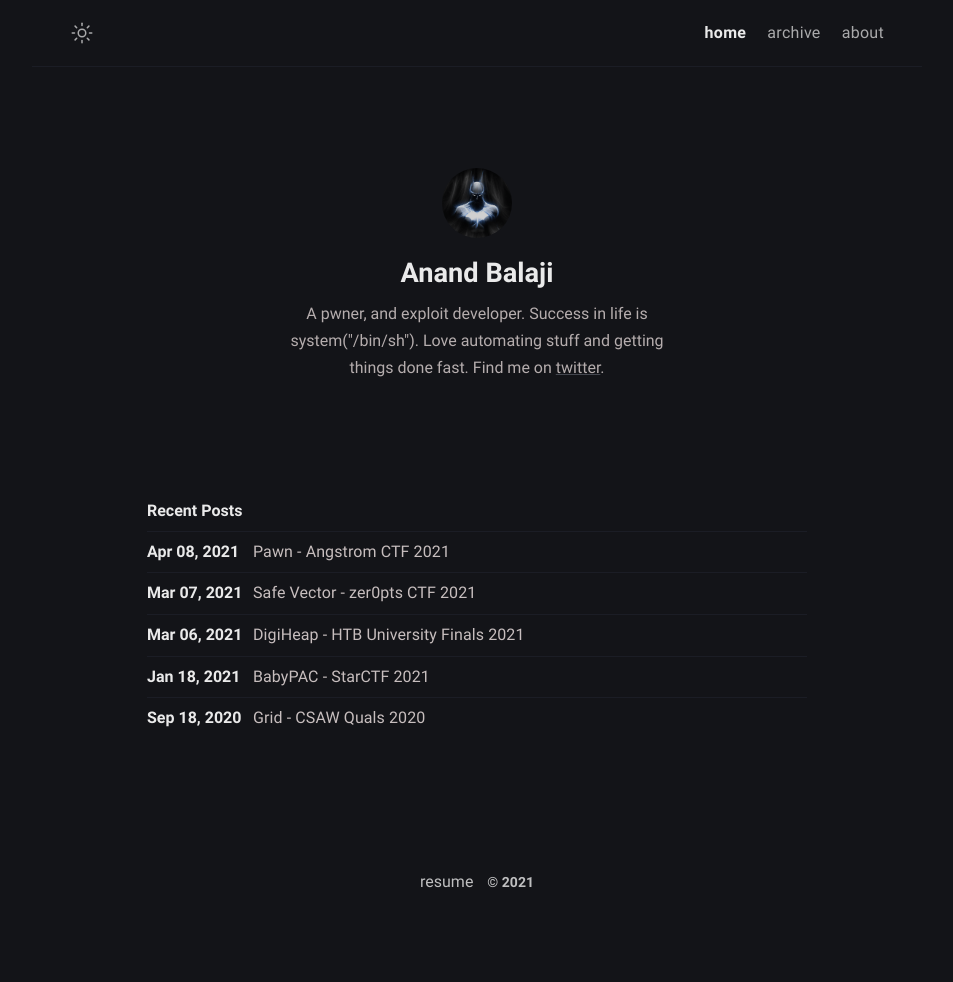
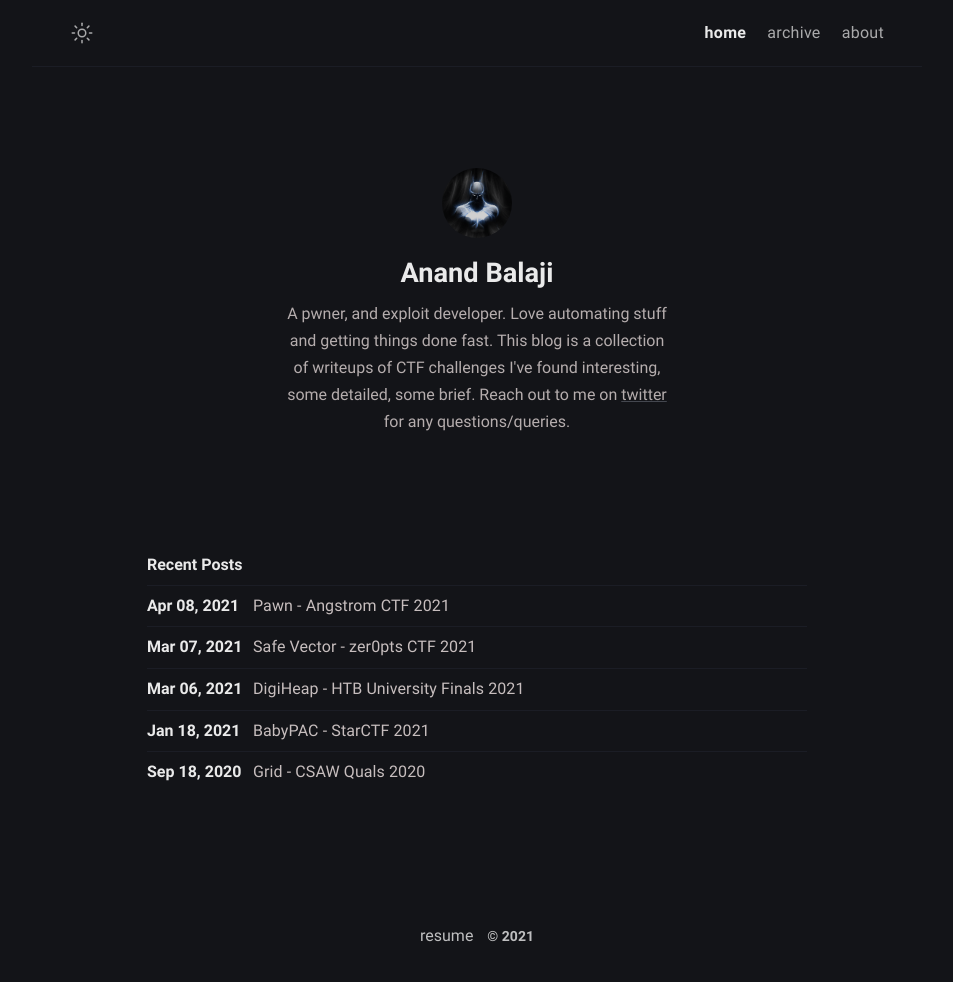
Before and after one commit to d4rk-kn1gh7/d4rk-kn1gh7.github.io, a Jekyll site: the page built from index.md, in a window 1280 px wide. Shown: the whole page, without its empty margins (163-1116 px from the left). Built offline with Jekyll 4.4.1, drawn with Linux system fonts in a browser that asks for light colours; before the commit the page ends 928 px from its top, so only the background shows below that.

Commit message:
Update bio

```diff
--- a/_config.yml
+++ b/_config.yml
@@ -12,8 +12,9 @@ mode: dark # default theme "dark" | "light"
 author:
   name: Anand Balaji # author name
   bio: >- # tell to the world
-    A pwner, and exploit developer. Success in life is system("/bin/sh"). Love automating stuff and getting things done fast.
-    Find me on <a href="https://twitter.com/_d4rkkn1gh7" target="_blank" rel="noopener">twitter</a>.
+    A pwner, and exploit developer. Love automating stuff and getting things done fast.
+    This blog is a collection of writeups of CTF challenges I've found interesting, some detailed, some brief.
+    Reach out to me on <a href="https://twitter.com/_d4rkkn1gh7" target="_blank" rel="noopener">twitter</a> for any questions/queries.
   username: d4rk_kn1gh7 # general username
   github: d4rk-kn1gh7 # github username
   twitter: _d4rkkn1gh7 # twitter username
```
Also changed, not shown: about.md (+1 -1 lines).
